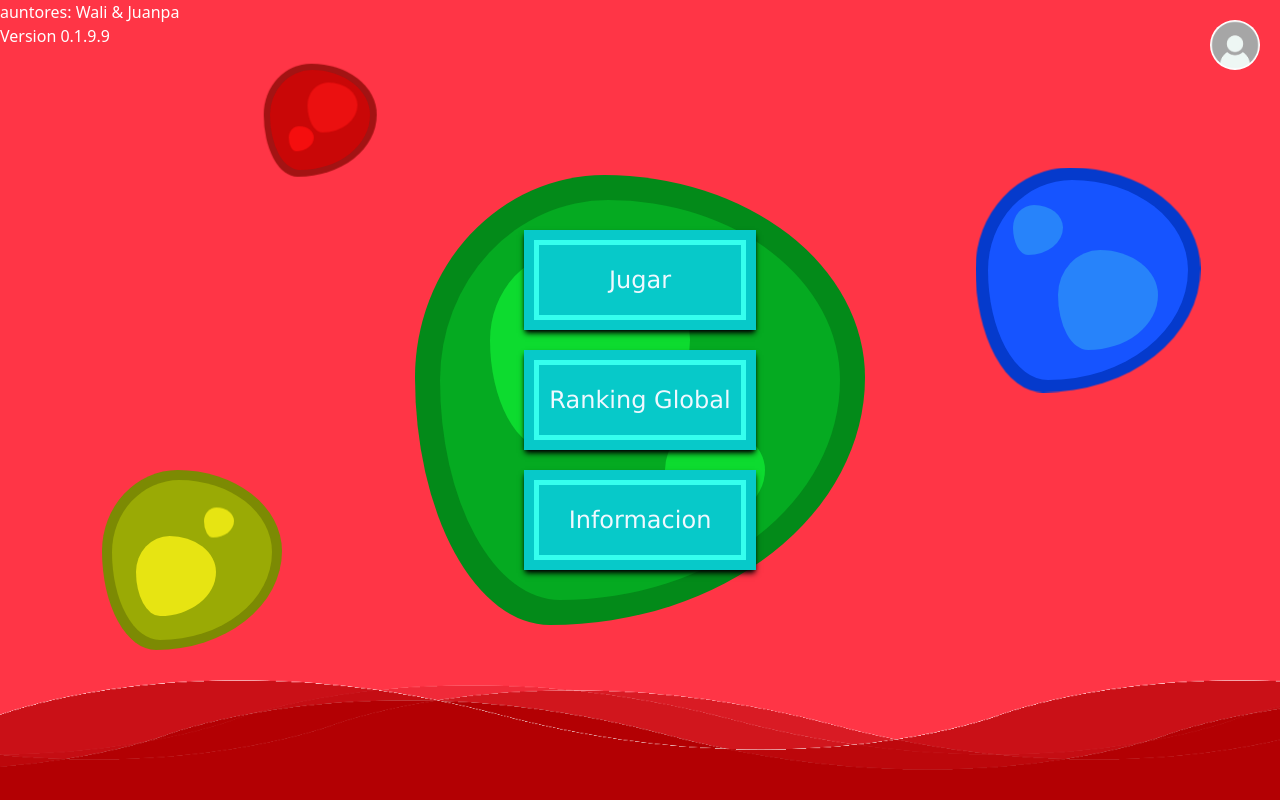
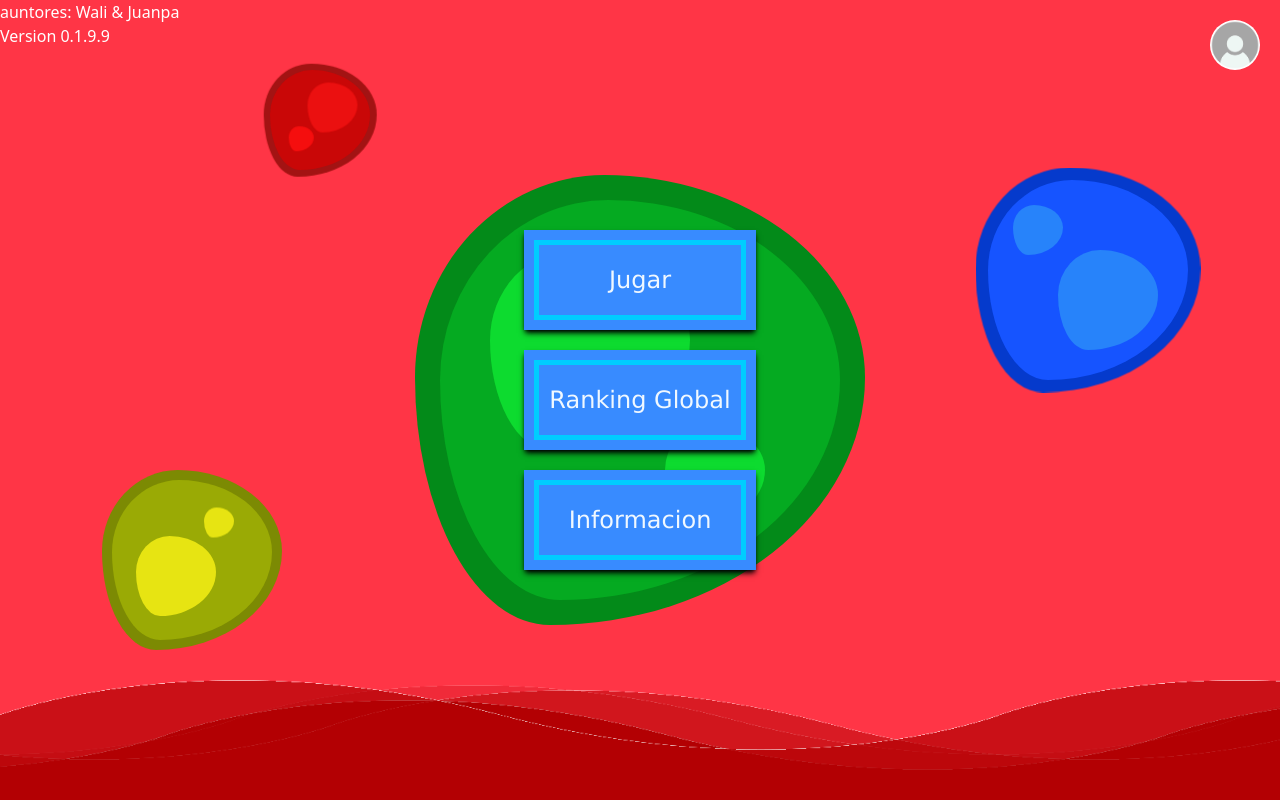
Before and after one commit to LucasWalica/Pandemic, an Angular app in the folder Pandemic18/: page /home in a window 1280 px wide. Built offline with nearby package versions, Linux system fonts and the light colour scheme; sample sign-in values are in the browser's storage.

Commit message:
colores complementario >:)

```diff
--- a/Pandemic18/src/app/components/inicio/inicio.component.css
+++ b/Pandemic18/src/app/components/inicio/inicio.component.css
@@ -38,14 +38,14 @@
   cursor: pointer;
 } .intro:hover{background: linear-gradient(to right,  #66339900,#6ee799,#66339900); transition-duration: 2s;}
 .intro{width: 100%; height: 100%; display: flex; justify-content: center; align-items: center;}
-.jugar{background-color: #07c9c9;}
-.introJugar{border: 5px solid #35ffee;} /*.introJugar:hover{background-color:#00aeff; color: black;}*/
-.RankingG{background-color: #07c9c9;}
-.introRG{border: 5px solid #35ffee; } /*.introRG:hover{background-color:#0ddb2f; color: black;}*/
-.RankingL{background-color: #07c9c9;}
-.introRL{border: 5px solid #35ffee;} /*.introRL:hover{background-color:#eeee0b; color: black;}*/
-.retroceder{background-color: #07c9c9;}
-.retrocediendo{border: 5px solid #35ffee;} /*.retrocediendo:hover{background-color:red; color: black;}*/
+.jugar{background-color: #388bff;}
+.introJugar{border: 5px solid #00cdff;} /*.introJugar:hover{background-color:#00aeff; color: black;}*/
+.RankingG{background-color: #388bff;}
+.introRG{border: 5px solid #00cdff; } /*.introRG:hover{background-color:#0ddb2f; color: black;}*/
+.RankingL{background-color: #388bff;}
+.introRL{border: 5px solid #00cdff;} /*.introRL:hover{background-color:#eeee0b; color: black;}*/
+.retroceder{background-color: #388bff;}
+.retrocediendo{border: 5px solid #00cdff;} /*.retrocediendo:hover{background-color:red; color: black;}*/
 .slider-thumb::before {
     position: absolute;
     transform:translate(-50%,-50%);
```
